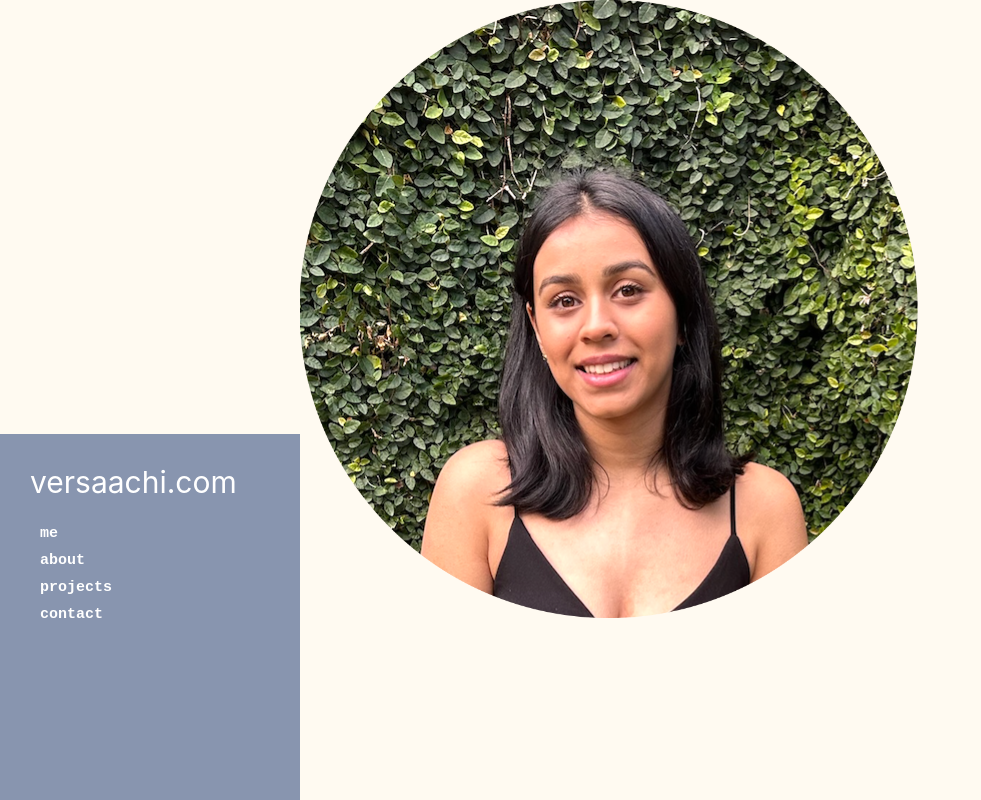
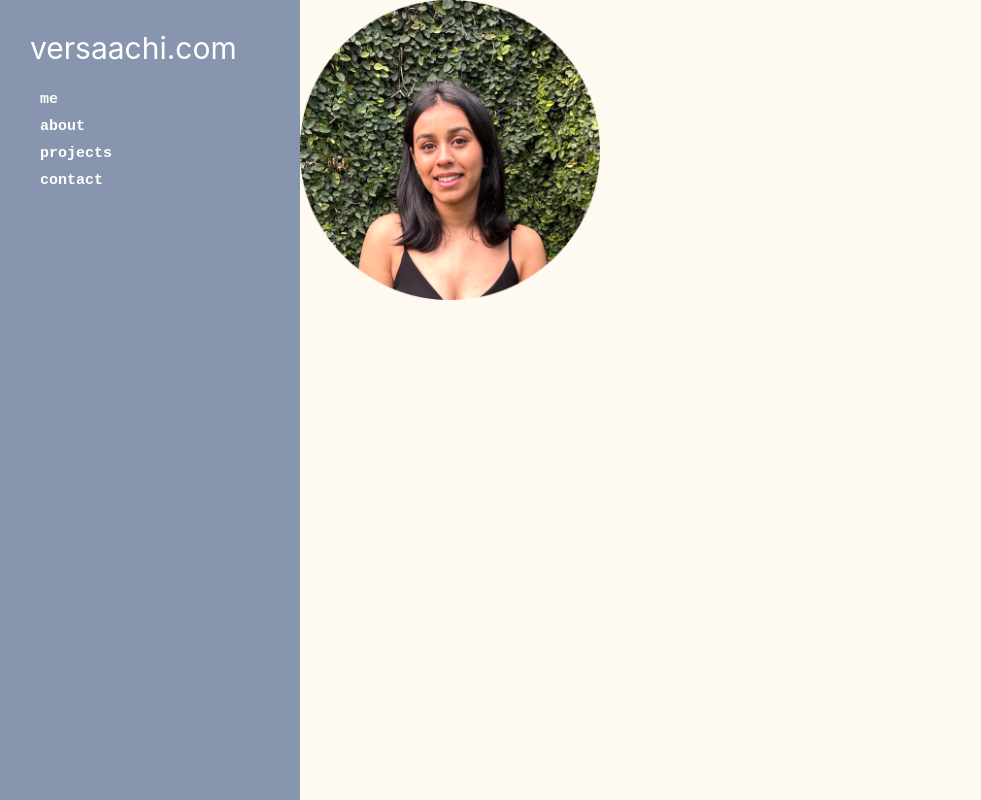
Before and after one commit to saachivar/my_website, a React (Create React App) app: page / in a window 1280 px wide. Shown: the top 800 px of the page, without its empty margins (0-981 px from the left). Built offline with nearby package versions, Linux system fonts and the light colour scheme.

Commit message:
progress

```diff
--- a/src/App.css
+++ b/src/App.css
@@ -2,6 +2,7 @@
   width: 100vw;
   height: 100vh;
   background-color: #FFFAF1;
+  display: flex;
 }
 
 body {
@@ -35,6 +36,7 @@ body {
 }
 
 .pfpImage {
-  height: 80%;
+  height: 40px;
+  width: 40px;
   display: inline-block;
 }
--- a/src/Components/PFP.js
+++ b/src/Components/PFP.js
@@ -3,7 +3,7 @@ import "../images/pfp.png"
 function PFP() {
     return (
         <div className="pfpImage">
-            <img src={ require ('../images/pfp.png')}/>
+            <img src={ require ('../images/pfp.png')}  width="300"/>
         </div>
 
     )
```
Also changed, not shown: 1 other file (tests, documents, lock files or other folders).
